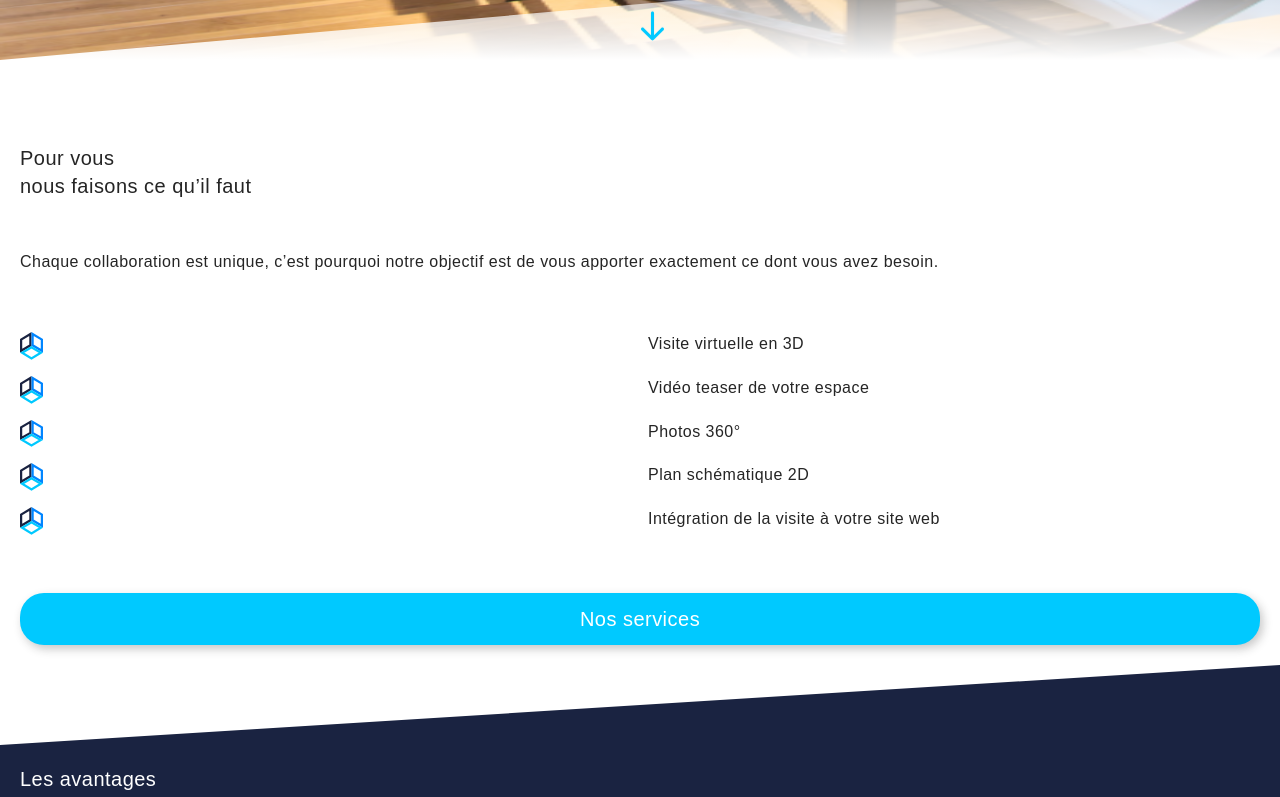
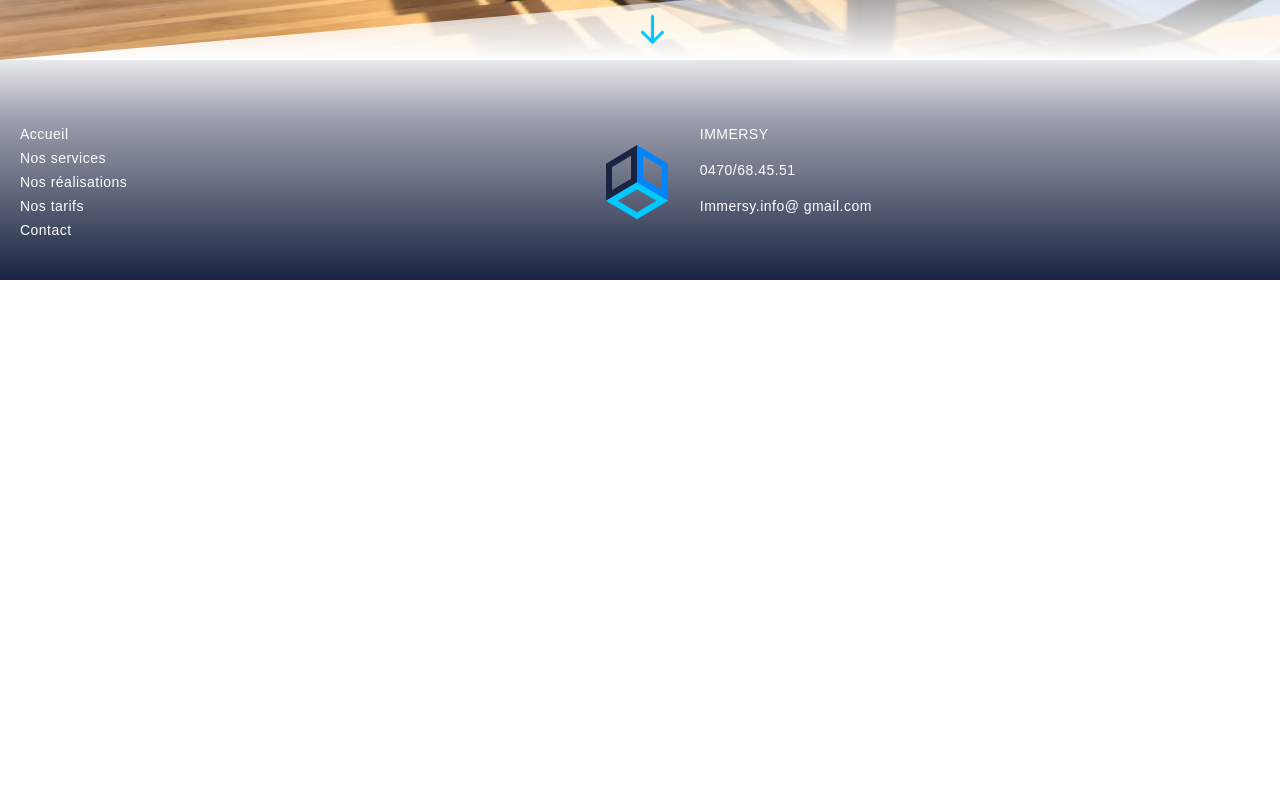
Before and after one commit to MaximeNef/Immersy, a Next.js app: page / in a window 1280 px wide. Shown: the part 740-1537 px from the top of the page. After the commit the page ends 1020 px from the top, so only its background shows below. Built offline with nearby package versions, Linux system fonts and the light colour scheme.

Commit message:
create component tarif  page home + footer

```diff
--- a/src/components/homepage/hero/index.jsx
+++ b/src/components/homepage/hero/index.jsx
@@ -3,7 +3,7 @@ import MyImage from '../../shared/myimage'
 
 const Hero = () => {
   return (
-    <Container className="w-full h-screen">
+    <Container className="w-full h-screen mb-[-100px]">
       <MyImage src="/assets/home.png" layout="fill" />
       <div id="clip" className="w-full h-28 absolute bottom-0" />
       <div
--- /dev/null
+++ b/src/components/homepage/tarif/index.jsx
@@ -0,0 +1,26 @@
+import Btn1 from '../../shared/btn1'
+import Container from '../../shared/container'
+import Description from '../../shared/description'
+import PricingCards from '../../shared/pricingCard'
+import Title from '../../shared/title'
+
+const Tarif = () => {
+  return (
+    <Container>
+      <div id="blue-clip" className="w-full h-20" />
+      <Container className="bg-[#1A2341] py-5">
+        <div className="mx-5 space-y-[35px] ">
+          <Title
+            mainTitle="Les avantages"
+            subTitle="d’une visite virtuelle"
+            color="text-white"
+          />
+          <PricingCards />
+          <Btn1 link="/" colorBg={'white'} text="En savoir plus" />
+        </div>
+      </Container>
+      <div id="blue-wave" className="w-full h-20" />
+    </Container>
+  )
+}
+export default Tarif
--- a/src/components/navbar/footer/index.jsx
+++ b/src/components/navbar/footer/index.jsx
@@ -0,0 +1,47 @@
+import Link from 'next/link'
+import Container from '../../shared/container'
+import Flex from '../../shared/Flex'
+import MyImage from '../../shared/MyImage'
+
+const Footer = () => {
+  return (
+    <div id="footer" className="pt-20 pb-10">
+      <Flex className=" justify-center items-center text-white bg-">
+        <Container className="text-center flex flex-col items-left space-y-1 pl-5 ">
+          <Link href="/" className=" text-sm text-left font-light">
+            Accueil
+          </Link>
+          <Link href="/" className=" text-sm text-left font-light">
+            Nos services
+          </Link>
+          <Link href="/" className=" text-sm text-left font-light">
+            Nos réalisations
+          </Link>
+          <Link href="/" className=" text-sm text-left font-light">
+            Nos tarifs
+          </Link>
+          <Link href="/" className=" text-sm text-left font-light">
+            Contact
+          </Link>
+        </Container>
+        <Container className=" ml-auto flex flex-col items-center min-w-[62px] max-w-[62px]">
+          <MyImage
+            src={'/assets/immersyicon.svg'}
+            w={62}
+            h={74}
+            className={'mx-auto'}
+          />
+        </Container>
+
+        <Container className="space-y-4 flex flex-col items-left mb-auto pl-8">
+          <p className=" text-sm text-left font-light">IMMERSY</p>
+          <p className=" text-sm text-left font-light">0470/68.45.51</p>
+          <div className="text-sm text-left font-light">
+            {'Immersy.info@ gmail.com'}
+          </div>
+        </Container>
+      </Flex>
+    </div>
+  )
+}
+export default Footer
--- a/src/components/navbar/index.jsx
+++ b/src/components/navbar/index.jsx
@@ -1,5 +1,6 @@
 import { useState } from 'react'
 import Container from '../shared/container'
+import Footer from './footer'
 import Header from './header'
 
 const Navbar = ({ children }) => {
@@ -24,7 +25,7 @@ const Navbar = ({ children }) => {
     <Container>
       <Header links={links} />
       {children}
-      {/* <Footer current={current} /> */}
+      <Footer />
     </Container>
   )
 }
--- a/src/components/shared/myimage/index.jsx
+++ b/src/components/shared/myimage/index.jsx
@@ -17,7 +17,7 @@ const MyImage = ({
   priority,
 }) => {
   return (
-    <Container>
+    <Container className="">
       <Image
         loader={myLoader}
         src={src}
--- a/src/components/shared/pricingCard/index.jsx
+++ b/src/components/shared/pricingCard/index.jsx
@@ -21,12 +21,12 @@ const surfaces = [
 
 const PricingCards = () => {
   return (
-    <Container className="w-full h-[800px] bg-gray-400">
+    <Container className="w-full">
       {surfaces.map((surface, index) => {
         return (
           <Container
             key={index}
-            className="bg-[#1A2341] mx-auto w-[90%] my-6 text-white text-center rounded-xl border-[1px] border-white py-5 relative space-y-2"
+            className="bg-[#1A2341]  my-6 text-white text-center rounded-xl border-[1px] border-white py-5 relative space-y-2"
           >
             <Container className="w-fit absolute top-5 left-5">
               <MyImage
--- a/src/pages/index.js
+++ b/src/pages/index.js
@@ -2,6 +2,7 @@ import Head from 'next/head'
 import Avantages from '../components/homepage/avantages'
 import Hero from '../components/homepage/hero'
 import PourVous from '../components/homepage/pourVous'
+import Tarif from '../components/homepage/tarif'
 import Navbar from '../components/navbar'
 import AvantageItems from '../components/shared/AvantageItems'
 import Btn1 from '../components/shared/btn1'
@@ -33,8 +34,6 @@ export default function Home() {
         <link rel="icon" href="/favicon.ico" />
       </Head>
       <Hero />
-      <PourVous />
-      <Avantages />
     </Navbar>
   )
 }
--- a/src/styles/globals.css
+++ b/src/styles/globals.css
@@ -7,7 +7,14 @@
     letter-spacing: 0.03em;
     @apply text-[#252525];
   }
-
+  #footer {
+    background: linear-gradient(
+      rgba(255, 255, 255, 0) 0%,
+      rgba(26, 35, 65, 0.16) 11.46%,
+      rgba(26, 35, 65, 0.44) 32.29%,
+      #1a2341 100%
+    );
+  }
   #clip {
     clip-path: polygon(100% 0, 0% 100%, 100% 100%);
     background: linear-gradient(
```
